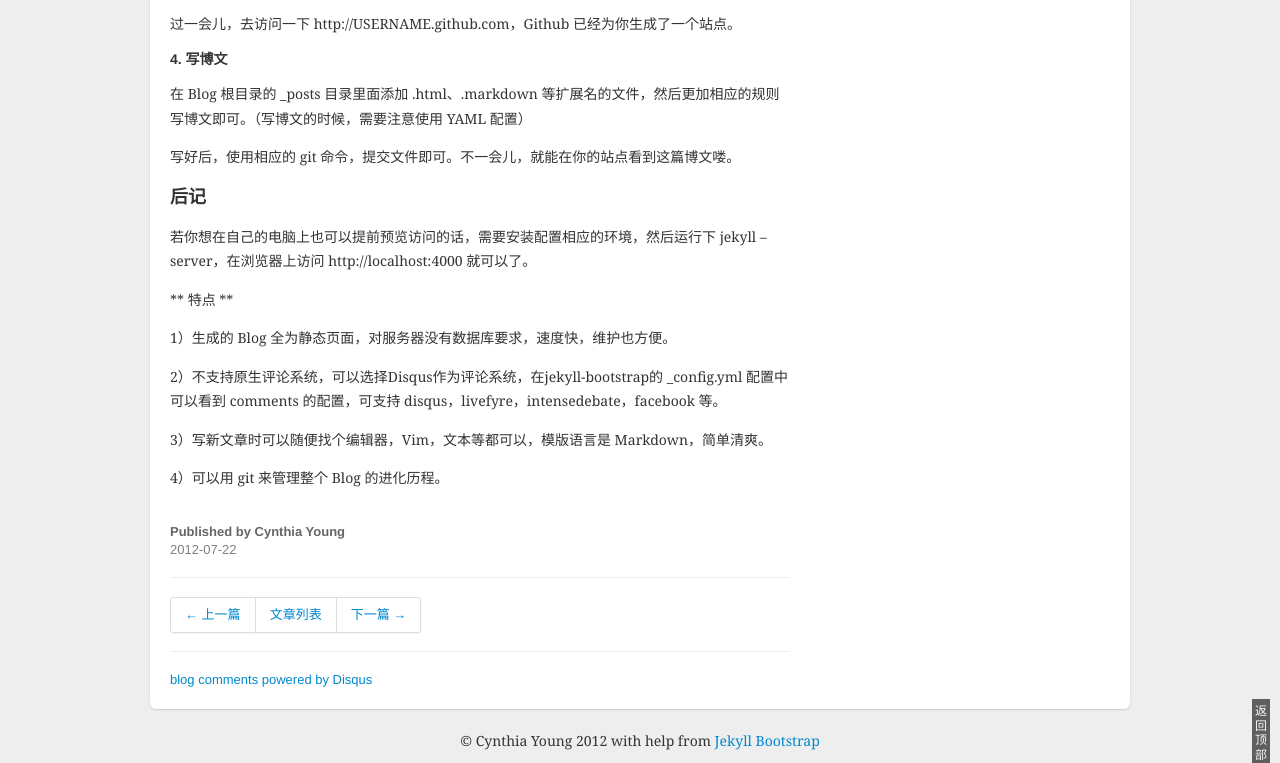
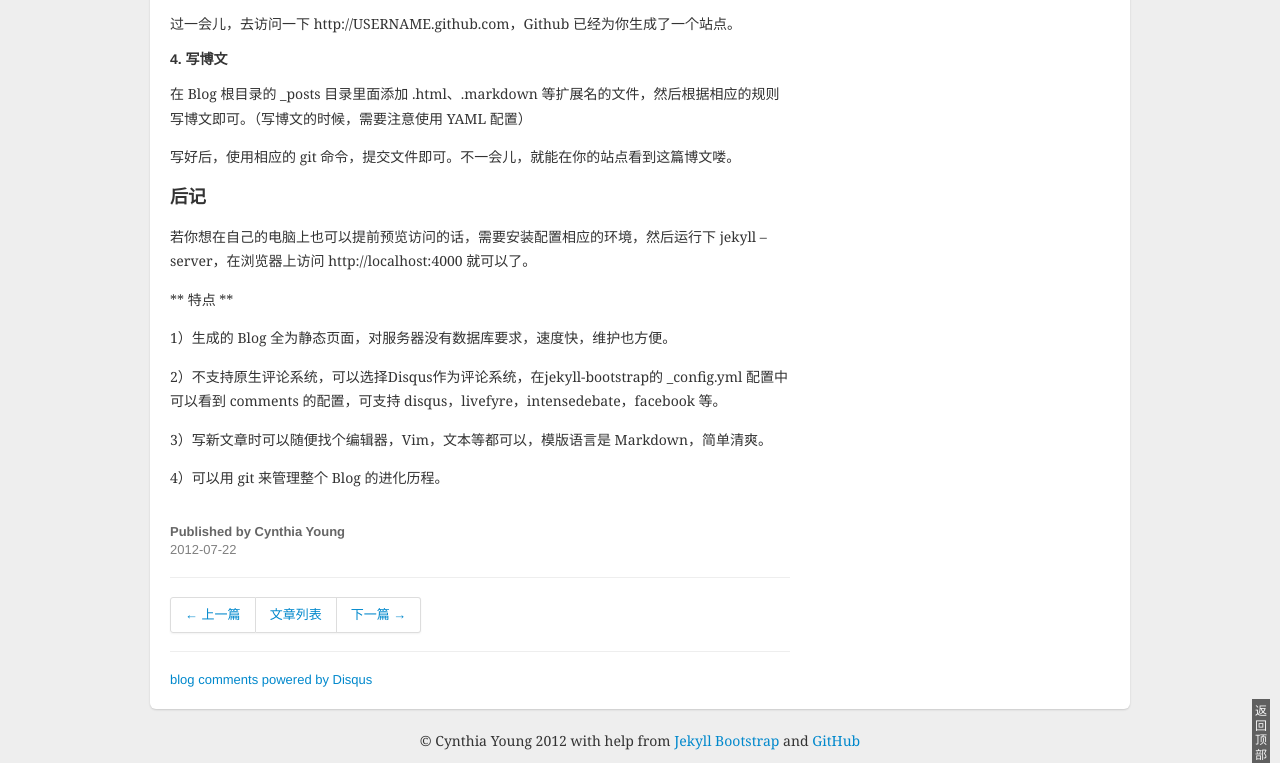
Before and after one commit to young0512/young0512.github.com, a Jekyll site: the page built from _posts/2012-07-22-build-blog-on-github-with-jekyll.md, in a window 1280 px wide and 1400 px high, scrolled down 781 px, cut to the strip 533-1296 px from the top of the window. Built offline with Jekyll 4.4.1, drawn with Linux system fonts in a browser that asks for light colours; nearby versions of some CDN libraries; Markdown is read by kramdown in place of the engine named in the settings; comment, search, counter and statistics services are not loaded; some of the changed text lies outside the part shown.

Commit message:
modify css

```diff
--- a/_layouts/default.html
+++ b/_layouts/default.html
@@ -35,7 +35,7 @@
 
       <footer>
         <p>&copy; {{ site.author.name }} 2012
-          with help from <a href="http://jekyllbootstrap.com" target="_blank" title="The Definitive Jekyll Blogging Framework">Jekyll Bootstrap</a>
+          with help from <a href="http://jekyllbootstrap.com" target="_blank" title="The Definitive Jekyll Blogging Framework">Jekyll Bootstrap</a> and <a href="http://pages.github.com/">GitHub</a>
         </p>
       </footer>
 
--- a/_layouts/post.html
+++ b/_layouts/post.html
@@ -8,22 +8,22 @@
   	<small>{{ page.tagline }}</small>
   </h2>
   <div style="margin-top: 12px">
-	<span class="page-tag">
+	<span class="page-category">
+	 分类：
+	   {% if page.categories != empty %}
+	   {% for category in page.categories %}
+	     <a href="{{ site.categories_path }}#{{category | replace:' ', '-' | downcase }}">{{ category }}</a>{% if forloop.last == false %}, {%endif %}
+	   {% endfor %}
+	   {% endif %}
+    </span>
+    <span class="page-tag">
 	  标签：
 	   {% if page.tags != empty %}
 	   {% for tag in page.tags %}
-	     <a href="{{ site.baseurl }}/tags#{{tag | replace:' ', '-' | downcase }}">{{ tag }}</a>{% if forloop.last == false %}, {%endif %}
+	     <a href="{{ site.tags_path }}#{{tag | replace:' ', '-' | downcase }}">{{ tag }}</a>{% if forloop.last == false %}, {%endif %}
 	   {% endfor %}
 	   {% endif %}
-	</span class="page-category">
-	<span>
-	 分类：
-	   {% if page.categories != empty %}
-	   {% for category in page.categories %}
-	     <a href="{{ site.baseurl }}/categories#{{category | replace:' ', '-' | downcase }}">{{ category }}</a>{% if forloop.last == false %}, {%endif %}
-	   {% endfor %}
-	   {% endif %}
-    </span>
+	</span>
   </div>
 </div>
 
--- a/_posts/2012-07-22-build-blog-on-github-with-jekyll.md
+++ b/_posts/2012-07-22-build-blog-on-github-with-jekyll.md
@@ -72,7 +72,7 @@
 
 #### 4. 写博文
 
-在 Blog 根目录的 _posts 目录里面添加 .html、.markdown 等扩展名的文件，然后更加相应的规则写博文即可。（写博文的时候，需要注意使用 YAML 配置）
+在 Blog 根目录的 _posts 目录里面添加 .html、.markdown 等扩展名的文件，然后根据相应的规则写博文即可。（写博文的时候，需要注意使用 YAML 配置）
 
 写好后，使用相应的 git 命令，提交文件即可。不一会儿，就能在你的站点看到这篇博文喽。
 
--- a/index.html
+++ b/index.html
@@ -19,6 +19,7 @@
 	  {% else %}
 	    {{ post.content | strip_html | truncatewords: 50 }}
 	  {% endif %}
+	  <span class="more" >&nbsp;&nbsp;<a  href="{{site.baseurl}}{{ post.url }}">[阅读全文]</a></span>
 	  </p>
 	  {% unless post.tags == empty %}
 		<ul class="tag_box inline">
@@ -26,10 +27,7 @@
 		{% include tags_list %}
 		</ul>
 	  {% endunless %}
-	  <p class="postmetadata"><a href="{{ post.url }}#disqus_thread" ></a></p>
-	  <p style="text-align:right">
-	  	<span class="more" ><a  href="{{site.baseurl}}{{ post.url }}">阅读全文...</a></span>
-	  </p>
+	  <p class="postmetadata"><a href="{{ post.url }}/#disqus_thread" ></a></p>
 	</div>
 
 </div>
```
Also changed, not shown: _posts/2012-07-22-jekyll-introduction.md (+1 -1 lines), _posts/2012-07-25-android-preface.md (+1 -1 lines).
